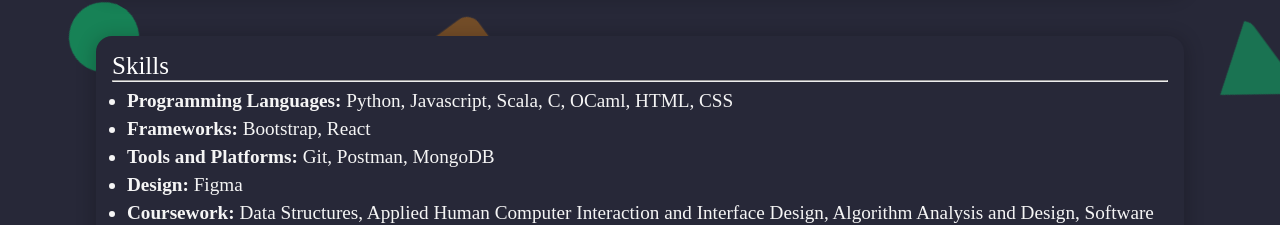
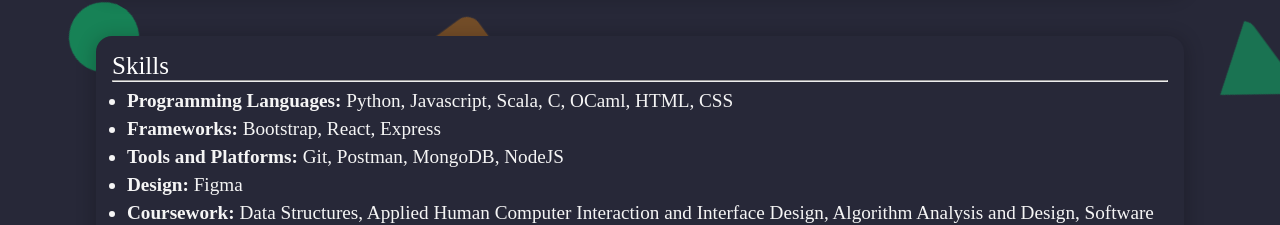
Before and after one commit to git-richardwu/personal-website, a React (Create React App) app: page / in a window 1280 px wide. Shown: the part 399-624 px from the top of the page. Built offline with nearby package versions, Linux system fonts and the light colour scheme; the HTML template or start-up script is replaced by a standard one.

Commit message:
Updated Skills

```diff
--- a/src/components/skills/Skills.jsx
+++ b/src/components/skills/Skills.jsx
@@ -16,11 +16,11 @@ export default function Skills() {
                                     </li>
                                     <li>
                                         <strong>Frameworks: </strong>
-                                            Bootstrap, React
+                                            Bootstrap, React, Express
                                     </li>
                                     <li>
                                         <strong>Tools and Platforms: </strong>
-                                            Git, Postman, MongoDB
+                                            Git, Postman, MongoDB, NodeJS
                                     </li>
                                     <li>
                                         <strong>Design: </strong>
```
Also changed, not shown: 1 other file (tests, documents, lock files or other folders).
